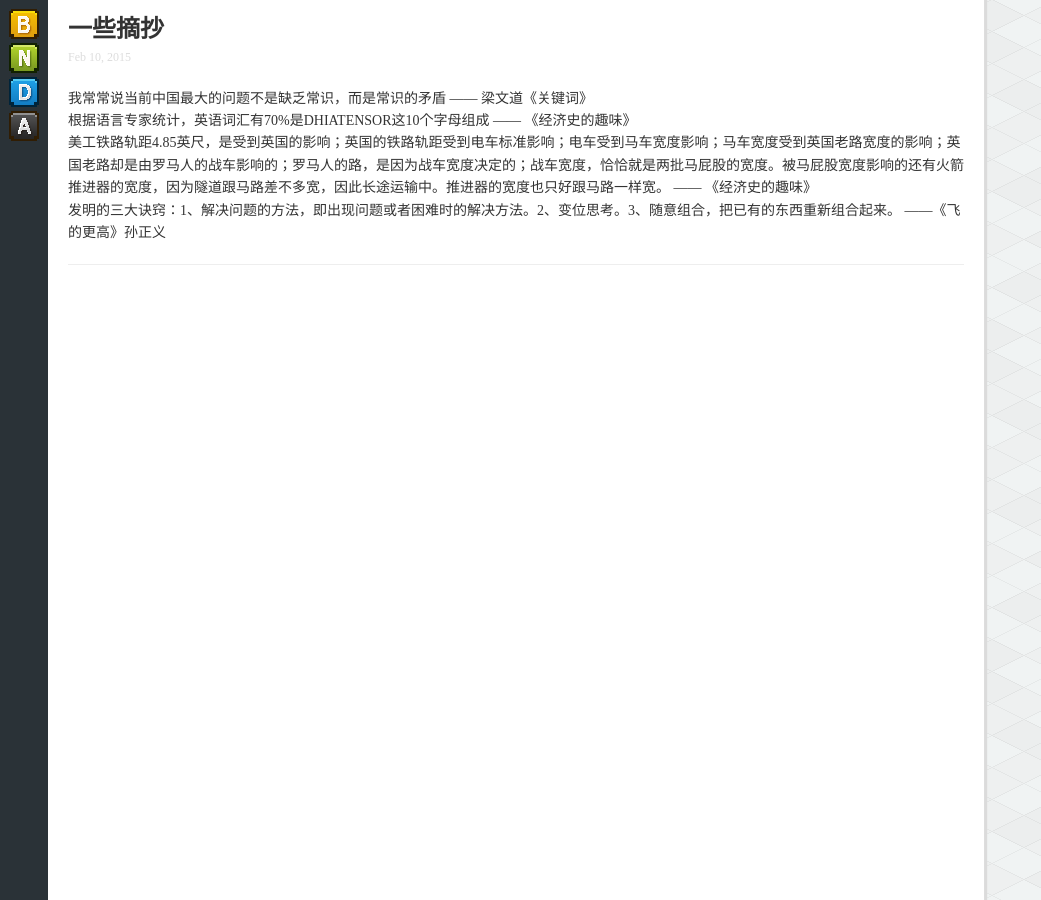
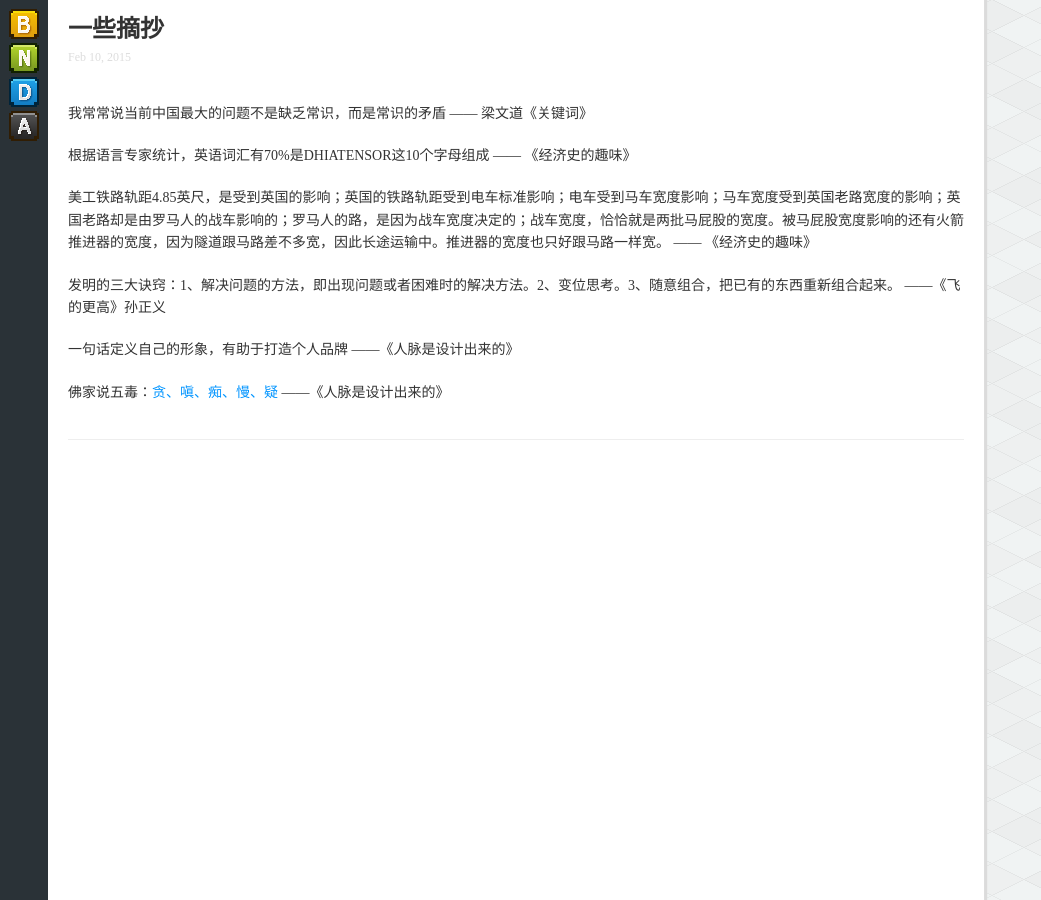
Before and after one commit to chzhbob/jekyll_demo, a Jekyll site: the page built from _posts/2015-2-10-reading.html, in a window 1280 px wide. Shown: the whole page, without its empty margins (0-1041 px from the left). Built offline with Jekyll 4.4.1, drawn with Linux system fonts in a browser that asks for light colours.

Commit message:
new posts

```diff
--- a/_posts/2015-2-10-reading.html
+++ b/_posts/2015-2-10-reading.html
@@ -4,10 +4,16 @@ title: 一些摘抄
 description: kindle里面的一些句子摘抄
 ---
 
-<p>我常常说当前中国最大的问题不是缺乏常识，而是常识的矛盾 —— 梁文道《关键词》</p>
+<section class="ps">
+	<p>我常常说当前中国最大的问题不是缺乏常识，而是常识的矛盾 —— 梁文道《关键词》</p>
 
-<p>根据语言专家统计，英语词汇有70%是DHIATENSOR这10个字母组成 —— 《经济史的趣味》</p>
+	<p>根据语言专家统计，英语词汇有70%是DHIATENSOR这10个字母组成 —— 《经济史的趣味》</p>
 
-<p>美工铁路轨距4.85英尺，是受到英国的影响；英国的铁路轨距受到电车标准影响；电车受到马车宽度影响；马车宽度受到英国老路宽度的影响；英国老路却是由罗马人的战车影响的；罗马人的路，是因为战车宽度决定的；战车宽度，恰恰就是两批马屁股的宽度。被马屁股宽度影响的还有火箭推进器的宽度，因为隧道跟马路差不多宽，因此长途运输中。推进器的宽度也只好跟马路一样宽。 —— 《经济史的趣味》</p>
+	<p>美工铁路轨距4.85英尺，是受到英国的影响；英国的铁路轨距受到电车标准影响；电车受到马车宽度影响；马车宽度受到英国老路宽度的影响；英国老路却是由罗马人的战车影响的；罗马人的路，是因为战车宽度决定的；战车宽度，恰恰就是两批马屁股的宽度。被马屁股宽度影响的还有火箭推进器的宽度，因为隧道跟马路差不多宽，因此长途运输中。推进器的宽度也只好跟马路一样宽。 —— 《经济史的趣味》</p>
 
-<p>发明的三大诀窍：1、解决问题的方法，即出现问题或者困难时的解决方法。2、变位思考。3、随意组合，把已有的东西重新组合起来。 ——《飞的更高》孙正义</p>
+	<p>发明的三大诀窍：1、解决问题的方法，即出现问题或者困难时的解决方法。2、变位思考。3、随意组合，把已有的东西重新组合起来。 ——《飞的更高》孙正义</p>
+
+	<p>一句话定义自己的形象，有助于打造个人品牌 ——《人脉是设计出来的》</p>
+
+	<p>佛家说五毒：<a href="http://baike.baidu.com/link?url=q7C0yNQm6UI4YQXoy_OjjAlz5Kx0NpT1nXgcFKZc2Q0dlWCmEHfkvSJZ_YlzwQ5e7FgpjXBq7rrFOF8oFqgUJKJslzSiY-Nh-vr3yXQYReK" target="_blank">贪、嗔、痴、慢、疑</a> ——《人脉是设计出来的》</p>
+</section>
--- a/css/main.css
+++ b/css/main.css
@@ -107,3 +107,6 @@ pre{
 	background: #FFFBCD;
 	padding: 10px 15px;
 }
+.ps p{
+	padding: 10px 0;
+}
```
